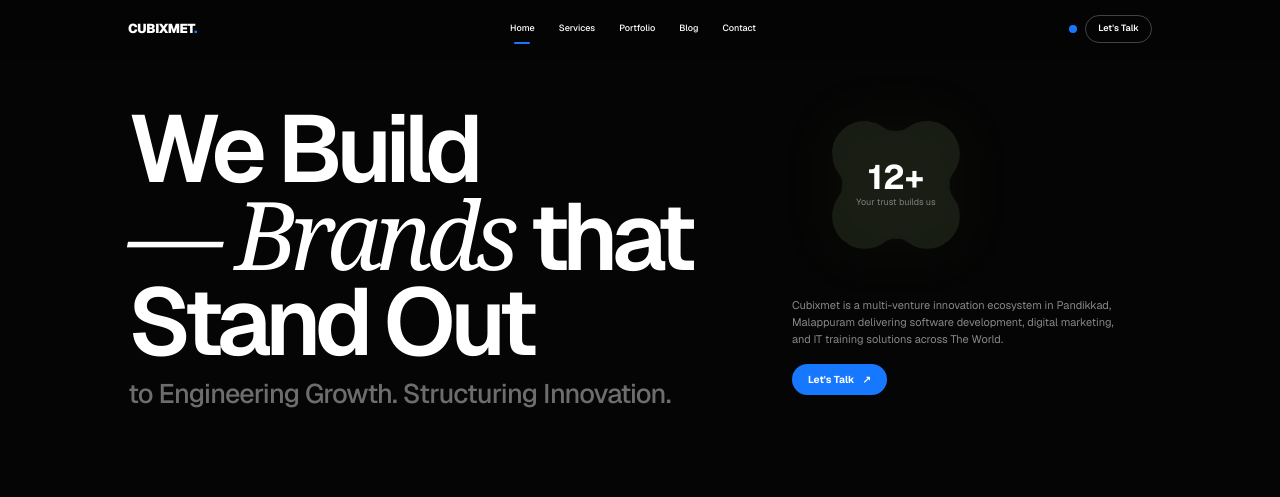
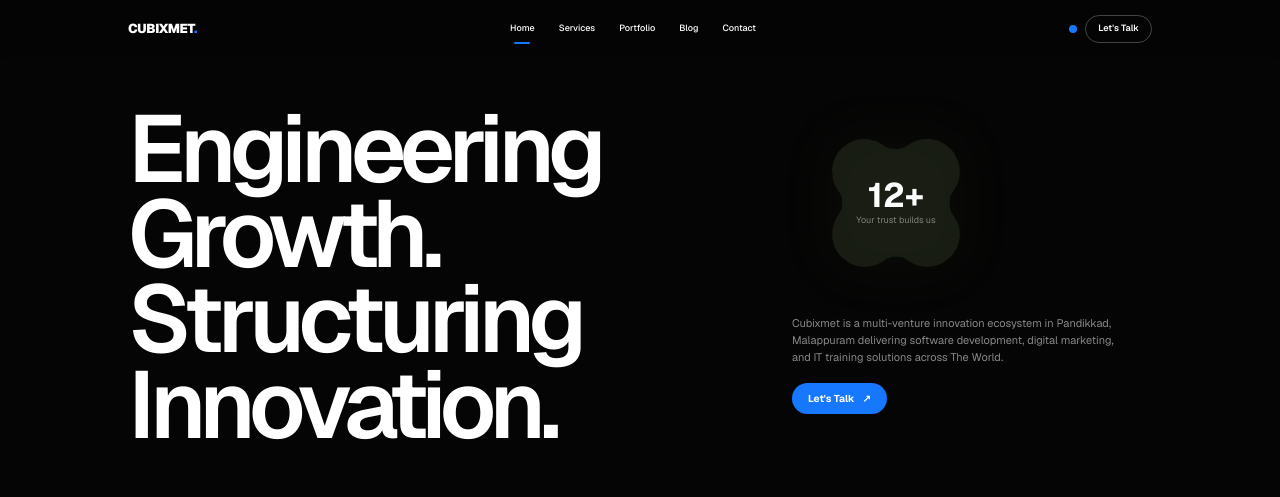
Before and after one commit to amnas-cubixmet/cubixmet, a Next.js app: page / in a window 1280 px wide. Shown: the top 497 px of the page. Built offline with nearby package versions, Linux system fonts and the light colour scheme; grey boxes are pictures that could not be loaded.

Commit message:
Replace hero headline with engineering growth message

```diff
--- a/components/home/HeroSection.tsx
+++ b/components/home/HeroSection.tsx
@@ -64,12 +64,8 @@ export default function HeroSection() {
         <div className="hero-text-wrapper grid flex-1 items-center gap-8 pb-8 pt-10 md:pb-10 md:pt-12 lg:grid-cols-[1fr_360px]">
           <div className="max-w-[900px]">
             <h1 className="text-[clamp(3rem,7.4vw,7.4rem)] font-semibold leading-[0.9] tracking-[-0.065em]">
-              <span className="block">We Build</span>
-              <span className="block"><span className="font-serif font-normal italic">— Brands</span> that</span>
-              <span className="block">Stand Out</span>
-              <span className="mt-3 block text-[clamp(1.15rem,2.1vw,2rem)] font-medium leading-tight tracking-[-0.03em] text-white/42">
-                to Engineering Growth. Structuring Innovation.
-              </span>
+              <span className="block">Engineering Growth.</span>
+              <span className="block">Structuring Innovation.</span>
             </h1>
           </div>
 
```
